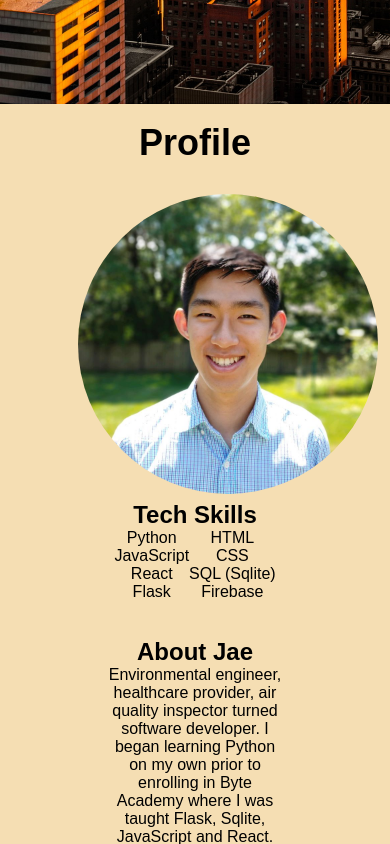
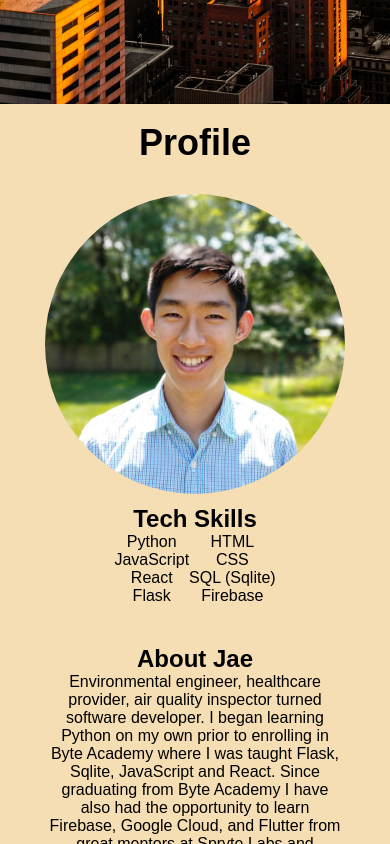
Before and after one commit to kwonj1234/my_website, a React (Create React App) app: page / in a window 390 px wide. Shown: the part 740-1584 px from the top of the page. Built offline with nearby package versions, Linux system fonts and the light colour scheme.

Commit message:
fix weird offset in about section when in mobile

```diff
--- a/src/components/About.js
+++ b/src/components/About.js
@@ -46,7 +46,7 @@ export default function About(props) {
 		:
 			<div className="About-mobile" ref={aboutRef}>
 				<br></br>
-				<div className="aboutContent">
+				<div className="aboutContent-mobile">
 					<h1 className="section-title">Profile</h1>
 					<div className="selfie"/>
 					<div className="skills-mobile">
--- a/src/scss/About.scss
+++ b/src/scss/About.scss
@@ -9,6 +9,11 @@
 
 .aboutContent {
     margin: 0 20%;
+    padding-bottom: 50px;
+}
+
+.aboutContent-mobile{
+    margin: 0 5%;
     padding-bottom: 50px;
 }
 
@@ -28,7 +33,7 @@
 }
 
 .selfie {
-    margin: 3% auto;
+    margin:  auto;
     height: 300px;
     width: 300px;
     border-radius: 50%;
```
